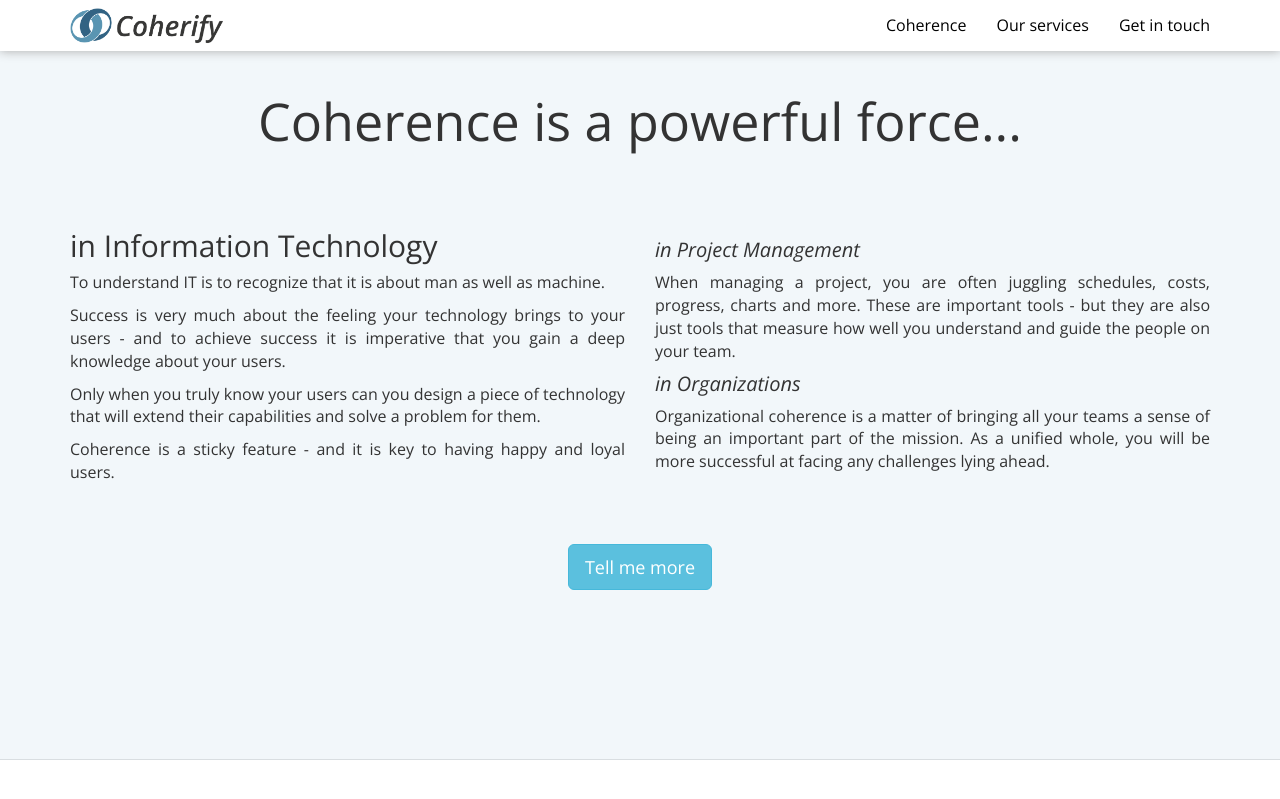
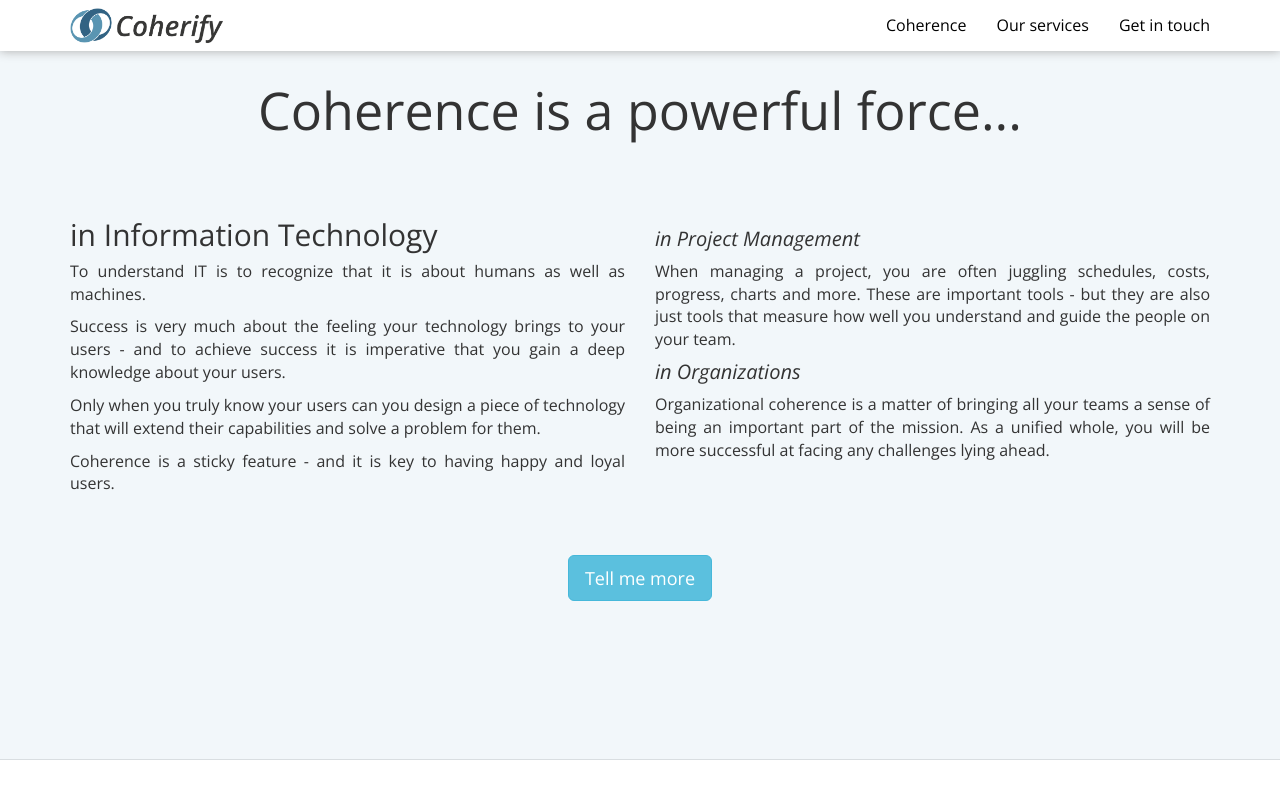
Before and after one commit to coherify/coherify.github.io, a Jekyll site: the page built from index.md, in a window 1280 px wide and 900 px high, scrolled down 989 px. Shown: the top 799 px of the window. Built offline with Jekyll 4.4.1, drawn with Linux system fonts in a browser that asks for light colours; nearby versions of some CDN libraries.

Commit message:
better words

```diff
--- a/_layouts/default.html
+++ b/_layouts/default.html
@@ -23,7 +23,7 @@
                   <div class="row" style="padding: 50px 0">
                       <div class="col-md-6">
                           <h3>in Information Technology</h3>
-                          <p class="text-justify">To understand IT is to recognize that it is about man as well as machine.</p>
+                          <p class="text-justify">To understand IT is to recognize that it is about humans as well as machines.</p>
                           <p class="text-justify">Success is very much about the feeling your technology brings to your users - and to achieve success it is imperative that you gain a deep knowledge about your users.</p>
                           <p class="text-justify">Only when you truly know your users can you design a piece of technology that will extend their capabilities and solve a problem for them.</p>
                           <p class="text-justify">Coherence is a sticky feature - and it is key to having happy and loyal users.</p>
```
